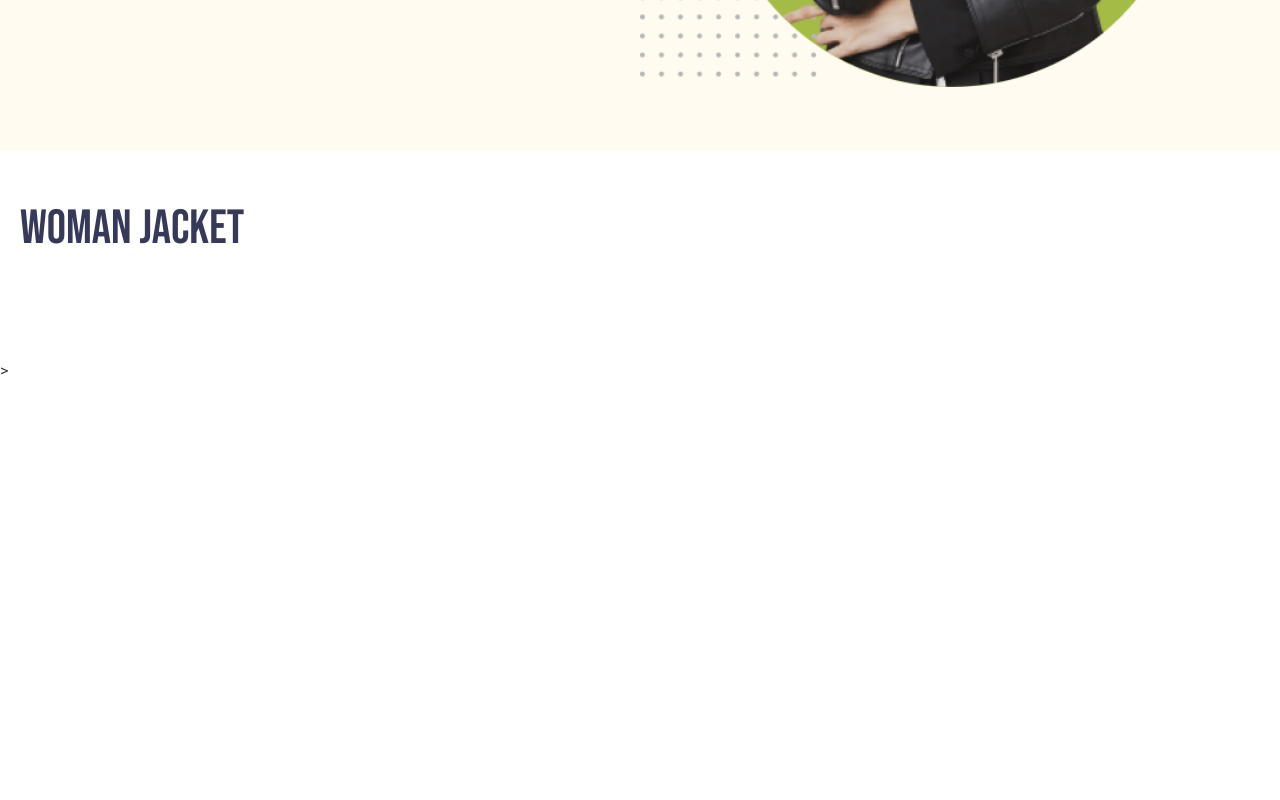
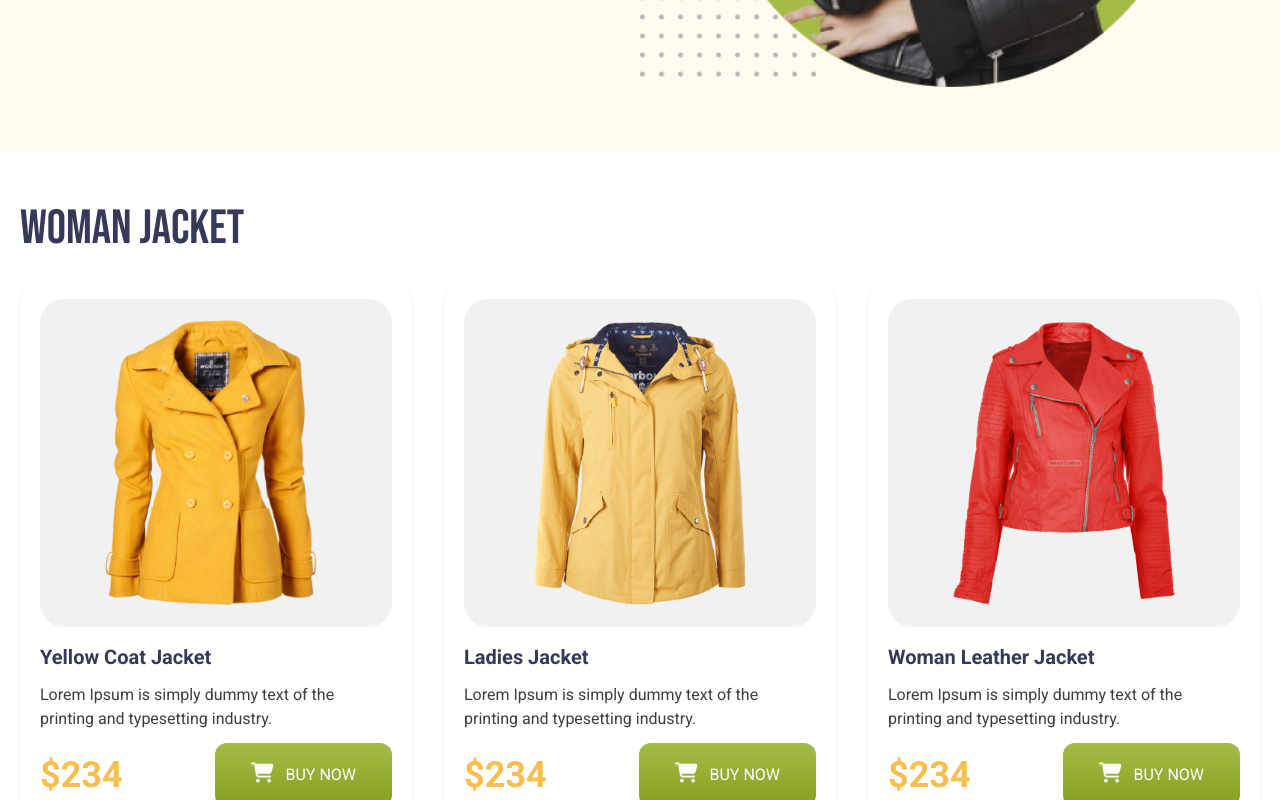
Before and after one commit to Arif547/penguin-fashion, a plain HTML site: page index.html in a window 1280 px wide. Shown: the part 568-1368 px from the top of the page. Before the commit the page ends 951 px from the top, so only its background shows below. Drawn offline with nearby package versions, Linux system fonts and the light colour scheme.

Commit message:
product section added

```diff
--- a/index.html
+++ b/index.html
@@ -53,7 +53,8 @@
                     <p class="max-w-3/4 text-base">
                         Lorem Ipsum is simply dummy text of the printing and typesetting industry.
                     </p>
-                    <button class="px-9 py-5 rounded-xl bg-linear-to-t to-accent from-accent-dark text-white mt-2"><i
+                    <button
+                        class="px-9 py-5 rounded-xl bg-linear-to-t to-accent from-accent-dark text-white mt-2 hover:bg-linear-to-b cursor-pointer"><i
                             class="fa-solid fa-cart-shopping text-xl mr-2"></i> BUY NOW</button>
                 </div>
                 <div class="w-full max-w-1/2">
@@ -62,13 +63,63 @@
         </section>
 
         <!-- W0Man Jacket -->
-         <section>
+        <section>
             <div class="w-full max-w-7xl mx-auto pt-12 pb-[100px] px-5">
-                <h2 class="text-5xl/tight font-bebas text-primary">WoMan Jacket</h2>
+                <h2 class="text-5xl/tight font-bebas text-primary mb-5">WoMan Jacket</h2>
+
+                <div class="grid grid-cols-3 grid-rows-3 gap-8">
+                    <div class="p-5 shadow-sm rounded-3xl">
+                        <div class="bg-[#F1F1F1] rounded-3xl p-5">
+                            <img class="max-w-full h-72 object-contain m-auto" src="images/jacket-1.png" alt="">
+                        </div>
+                        <h3 class="pt-4 pb-3 text-xl font-bold text-primary">Yellow Coat Jacket </h3>
+                        <p class="pb-3">Lorem Ipsum is simply dummy text of the
+                            printing and typesetting industry.</p>
+                        <div class="flex justify-between items-center">
+                            <p class="font-bold text-secondary text-4xl">$234</p>
+                            <button
+                                class="px-9 py-5 rounded-xl bg-linear-to-t to-accent from-accent-dark text-white hover:bg-linear-to-b cursor-pointer"><i
+                                    class="fa-solid fa-cart-shopping text-xl mr-2"></i> BUY NOW</button>
+                        </div>
+                    </div>
+
+                    <div class="p-5 shadow-sm rounded-3xl">
+                        <div class="bg-[#F1F1F1] rounded-3xl p-5">
+                            <img class="max-w-full h-72 object-contain m-auto" src="images/jacket-2.png" alt="">
+                        </div>
+                        <h3 class="pt-4 pb-3 text-xl font-bold text-primary">Ladies Jacket  </h3>
+                        <p class="pb-3">Lorem Ipsum is simply dummy text of the
+                            printing and typesetting industry.</p>
+                        <div class="flex justify-between items-center">
+                            <p class="font-bold text-secondary text-4xl">$234</p>
+                            <button
+                                class="px-9 py-5 rounded-xl bg-linear-to-t to-accent from-accent-dark text-white hover:bg-linear-to-b cursor-pointer"><i
+                                    class="fa-solid fa-cart-shopping text-xl mr-2"></i> BUY NOW</button>
+                        </div>
+                    </div>
+
+                    <div class="p-5 shadow-sm rounded-3xl">
+                        <div class="bg-[#F1F1F1] rounded-3xl p-5">
+                            <img class="max-w-full h-72 object-contain m-auto" src="images/jacket-3.png" alt="">
+                        </div>
+                        <h3 class="pt-4 pb-3 text-xl font-bold text-primary">Woman Leather Jacket </h3>
+                        <p class="pb-3">Lorem Ipsum is simply dummy text of the
+                            printing and typesetting industry.</p>
+                        <div class="flex justify-between items-center">
+                            <p class="font-bold text-secondary text-4xl">$234</p>
+                            <button
+                                class="px-9 py-5 rounded-xl bg-linear-to-t to-accent from-accent-dark text-white hover:bg-linear-to-b cursor-pointer"><i
+                                    class="fa-solid fa-cart-shopping text-xl mr-2"></i> BUY NOW</button>
+                        </div>
+                    </div>
+
+                </div>
             </div>
-         </section>>
 
-         </section>
+
+        </section>
+
+        </section>
     </main>
 
 
```
